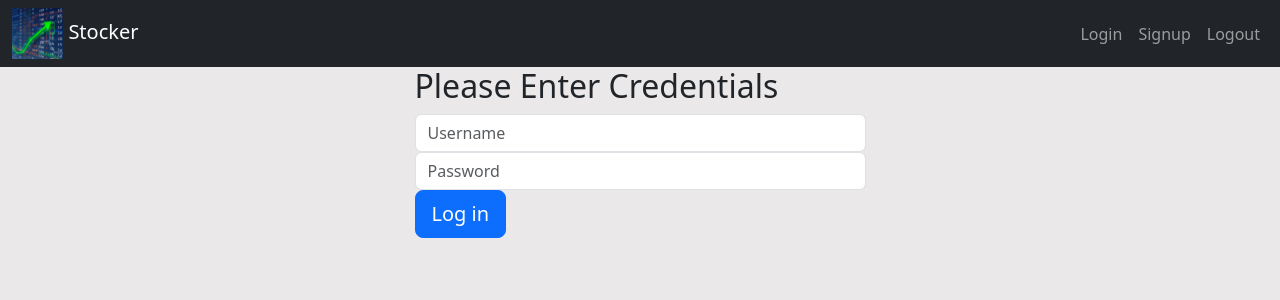
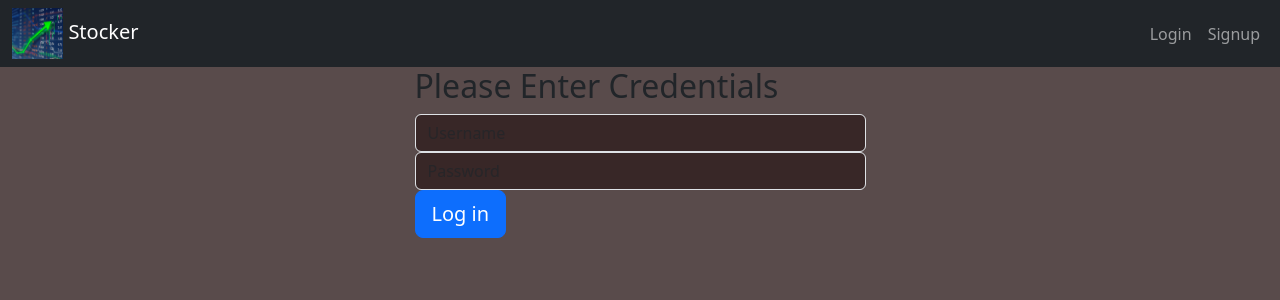
Before and after one commit to mcodemax/Stocker, a Flask app: page /login in a window 1280 px wide. Shown: the top 300 px of the page. Run offline with Flask 2, Linux system fonts and the light colour scheme; parts of the project's set-up code (start-up, migrations or seed data) failed here and were passed over; some libraries are stand-ins or nearby versions.

Commit message:
edit base.html to change dep on login

```diff
--- a/app.py
+++ b/app.py
@@ -110,12 +110,13 @@ def login():
         user = User.authenticate(form.username.data,
                                  form.password.data)
 
-        if user:
+        if user: # if user succesfull created
             do_login(user)
             flash(f"Hello, {user.username}!", "success")
             return redirect("/")
 
         flash("Invalid credentials.", 'danger')
+        return redirect("/login")
 
     return render_template('users/login.html', form=form)
 
--- a/static/style.css
+++ b/static/style.css
@@ -3,6 +3,6 @@
     width: 4vw;
 }
 
-body {
-    background-color: rgba(34, 21, 21, 0.096);
+.main-layout-color {
+    background-color: rgba(48, 30, 30, 0.801);
 }
--- a/templates/base.html
+++ b/templates/base.html
@@ -16,11 +16,10 @@
         href="https://use.fontawesome.com/releases/v5.3.1/css/all.css">
   <link rel="stylesheet" href="/static/stylesheets/style.css">
   <link rel="shortcut icon" href="/static/favicon.ico">
-  <link rel="stylesheet"
-        href="/static/style.css">
+  <link rel="stylesheet" href="/static/style.css">
 </head>
 
-<body class="{% block body_class %}{% endblock %}">
+<body class="{% block body_class %}{% endblock %} main-layout-color">
 <nav class="navbar navbar-expand navbar-dark bg-dark">
   <div class="container-fluid">
     <div class="navbar-header">
@@ -30,15 +29,19 @@
       </a>
     </div>
     <ul class="navbar-nav mr-auto">
+      {% if not g.user %}
       <li class="nav-item">
         <a class="nav-link" href="/login">Login<span class="sr-only">(current)</span></a>
       </li>
       <li class="nav-item">
         <a class="nav-link" href="/signup">Signup<span class="sr-only">(current)</span></a>
       </li>
+      {% endif %}
+      {% if g.user %}
       <li class="nav-item">
-        <a class="nav-link" href="/">Logout<span class="sr-only">(current)</span></a>
+        <a class="nav-link" href="/logout">Logout<span class="sr-only">(current)</span></a>
       </li>
+      {% endif %}
     </ul>
   </div>
 </nav>
--- a/templates/users/login.html
+++ b/templates/users/login.html
@@ -14,7 +14,7 @@
           {% for error in field.errors %}
             <span class="text-danger">{{ error }}</span>
           {% endfor %}
-          {{ field(placeholder=field.label.text, class="form-control") }}
+          {{ field(placeholder=field.label.text, class="form-control main-layout-color") }}
         {% endfor %}
 
         <button class="btn btn-primary btn-block btn-lg">Log in</button>
```
